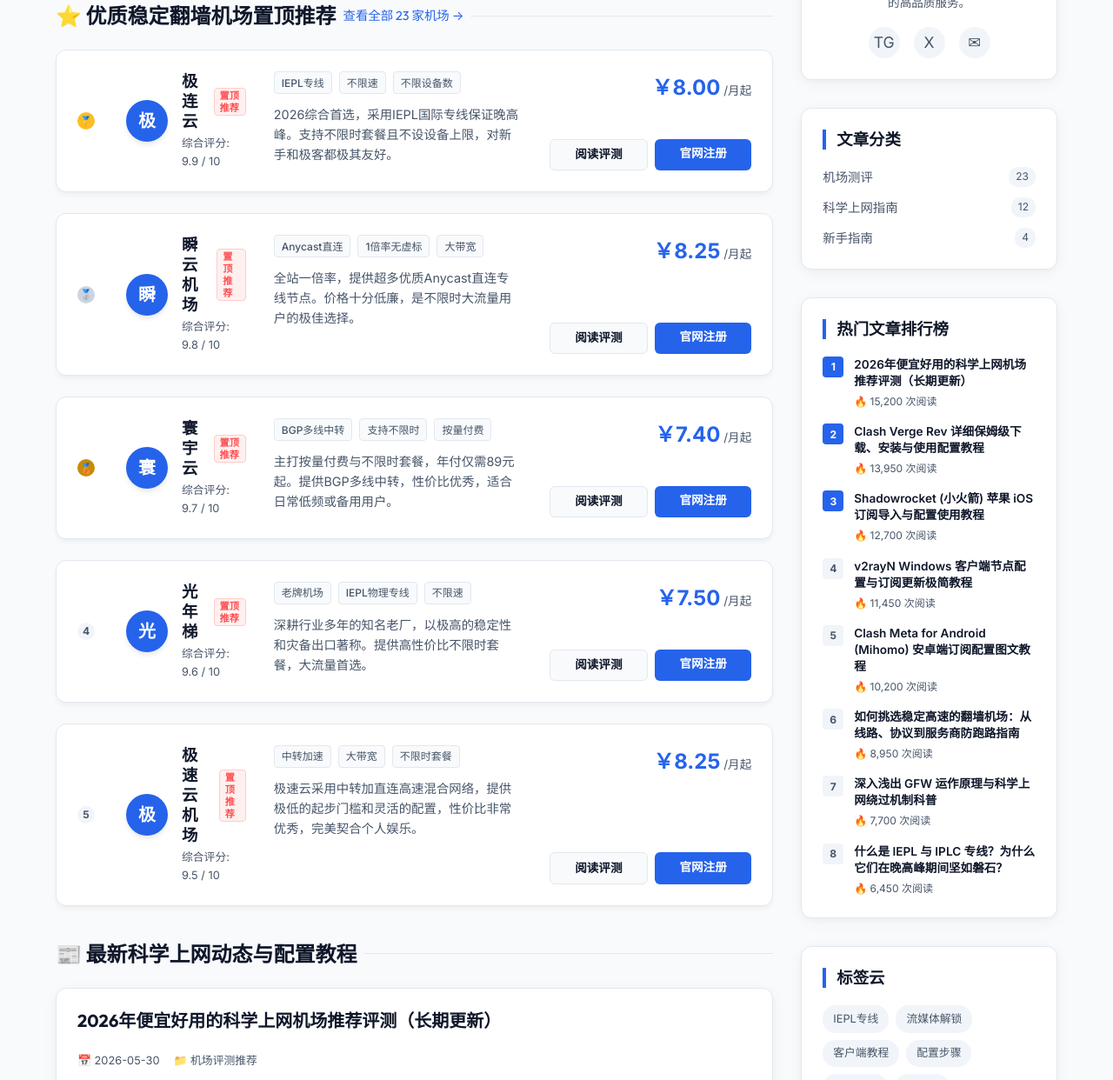
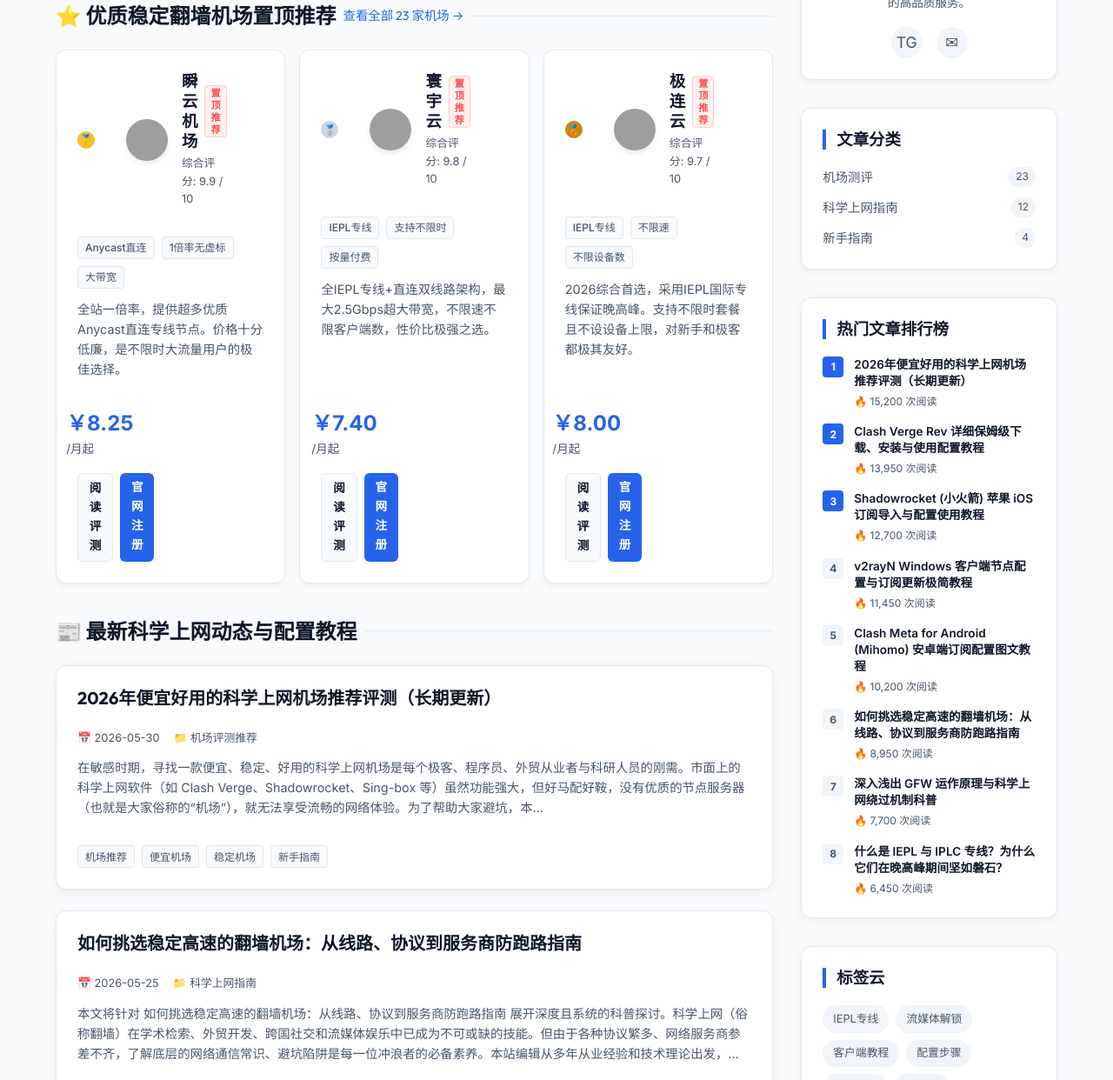
Before and after one commit to jilianyun090-hue/tizibest, a website: page index.html in a window 1280 px wide. Shown: the part 351-1593 px from the top of the page at 87% size. Drawn offline with Linux system fonts and the light colour scheme; grey boxes are pictures that could not be loaded.

Commit message:
feat: update homepage pinned airports and links

```diff
--- a/index.html
+++ b/index.html
@@ -63,18 +63,78 @@
           <span>⭐ 优质稳定翻墙机场置顶推荐</span>
           <a href="airport.html" style="font-size: 0.9rem; color: var(--accent); font-weight: normal; text-decoration: none;">查看全部 23 家机场 →</a>
         </h2>
-        <div class="airport-list-container pinned-list">
+        <div class="airport-list-container pinned-list" style="display: grid; grid-template-columns: repeat(3, 1fr); gap: 1rem;">
 
-      <div class="airport-list-item pinned-item">
+      <div class="airport-list-item pinned-item" style="display: flex; flex-direction: column; justify-content: space-between;">
         <div class="airport-list-left">
           <div class="airport-list-rank"><span class="compare-rank rank-1">🥇</span></div>
-          <div class="airport-list-avatar" style="background: var(--accent); color: white;">极</div>
+          <div class="airport-list-avatar" style="background: transparent; padding: 0; overflow: hidden; border-radius: 50%; width: 48px; height: 48px; flex-shrink: 0;"><img src="https://i.ibb.co/DHLgNf1d/Gemini-Generated-Image-7oufv07oufv07ouf-1.png" alt="瞬云" style="width: 100%; height: 100%; object-fit: cover;"></div>
+          <div class="airport-list-name-section">
+            <h3 class="airport-list-name" style="display: flex; align-items: center; gap: 0.5rem;">
+              瞬云机场
+              <span class="pinned-badge" style="background: #fff0f0; color: #ff4d4f; font-size: 0.7rem; padding: 1px 6px; border-radius: 4px; border: 1px solid #ffccc7;">置顶推荐</span>
+            </h3>
+            <span class="airport-list-sub">综合评分: 9.9 / 10</span>
+          </div>
+        </div>
+
+        <div class="airport-list-middle">
+          <div class="airport-list-tags"><span class="feature-tag">Anycast直连</span><span class="feature-tag">1倍率无虚标</span><span class="feature-tag">大带宽</span></div>
+          <p class="airport-list-desc">全站一倍率，提供超多优质Anycast直连专线节点。价格十分低廉，是不限时大流量用户的极佳选择。</p>
+        </div>
+
+        <div class="airport-list-right">
+          <div class="airport-list-price">
+            <span class="price-val">￥8.25</span> /月起
+          </div>
+          <div class="airport-list-actions">
+            <a href="posts/shunyun-review.html" class="list-btn btn-review" style="padding: 0.4rem 0.8rem; font-size: 0.85rem;">阅读评测</a>
+            <a href="https://ccc.jichang.best/#/register?code=o4I4kToe" target="_blank" rel="nofollow" class="list-btn btn-go" style="padding: 0.4rem 0.8rem; font-size: 0.85rem;">官网注册</a>
+          </div>
+        </div>
+      </div>
+
+
+      <div class="airport-list-item pinned-item" style="display: flex; flex-direction: column; justify-content: space-between;">
+        <div class="airport-list-left">
+          <div class="airport-list-rank"><span class="compare-rank rank-2">🥈</span></div>
+          <div class="airport-list-avatar" style="background: transparent; padding: 0; overflow: hidden; border-radius: 50%; width: 48px; height: 48px; flex-shrink: 0;"><img src="https://i.ibb.co/wrhvStSP/Gemini-Generated-Image-8su9c18su9c18su9-1.png" alt="寰宇云" style="width: 100%; height: 100%; object-fit: cover;"></div>
+          <div class="airport-list-name-section">
+            <h3 class="airport-list-name" style="display: flex; align-items: center; gap: 0.5rem;">
+              寰宇云
+              <span class="pinned-badge" style="background: #fff0f0; color: #ff4d4f; font-size: 0.7rem; padding: 1px 6px; border-radius: 4px; border: 1px solid #ffccc7;">置顶推荐</span>
+            </h3>
+            <span class="airport-list-sub">综合评分: 9.8 / 10</span>
+          </div>
+        </div>
+
+        <div class="airport-list-middle">
+          <div class="airport-list-tags"><span class="feature-tag">IEPL专线</span><span class="feature-tag">支持不限时</span><span class="feature-tag">按量付费</span></div>
+          <p class="airport-list-desc">全IEPL专线+直连双线路架构，最大2.5Gbps超大带宽，不限速不限客户端数，性价比极强之选。</p>
+        </div>
+
+        <div class="airport-list-right">
+          <div class="airport-list-price">
+            <span class="price-val">￥7.40</span> /月起
+          </div>
+          <div class="airport-list-actions">
+            <a href="posts/huanyuyun-review.html" class="list-btn btn-review" style="padding: 0.4rem 0.8rem; font-size: 0.85rem;">阅读评测</a>
+            <a href="https://vip3.huanyuyunbest.com/#/register?code=K6h5VWw2" target="_blank" rel="nofollow" class="list-btn btn-go" style="padding: 0.4rem 0.8rem; font-size: 0.85rem;">官网注册</a>
+          </div>
+        </div>
+      </div>
+
+
+      <div class="airport-list-item pinned-item" style="display: flex; flex-direction: column; justify-content: space-between;">
+        <div class="airport-list-left">
+          <div class="airport-list-rank"><span class="compare-rank rank-3">🥉</span></div>
+          <div class="airport-list-avatar" style="background: transparent; padding: 0; overflow: hidden; border-radius: 50%; width: 48px; height: 48px; flex-shrink: 0;"><img src="https://i.ibb.co/5XvXTMxR/photo-2025-12-14-16-40-25.jpg" alt="极连云" style="width: 100%; height: 100%; object-fit: cover;"></div>
           <div class="airport-list-name-section">
             <h3 class="airport-list-name" style="display: flex; align-items: center; gap: 0.5rem;">
               极连云
               <span class="pinned-badge" style="background: #fff0f0; color: #ff4d4f; font-size: 0.7rem; padding: 1px 6px; border-radius: 4px; border: 1px solid #ffccc7;">置顶推荐</span>
             </h3>
-            <span class="airport-list-sub">综合评分: 9.9 / 10</span>
+            <span class="airport-list-sub">综合评分: 9.7 / 10</span>
           </div>
         </div>
 
@@ -90,126 +150,6 @@
           <div class="airport-list-actions">
             <a href="posts/jilianyun-review.html" class="list-btn btn-review" style="padding: 0.4rem 0.8rem; font-size: 0.85rem;">阅读评测</a>
             <a href="https://haozevpn.jlyvipaff.com/#/?code=KUKfOY13" target="_blank" rel="nofollow" class="list-btn btn-go" style="padding: 0.4rem 0.8rem; font-size: 0.85rem;">官网注册</a>
-          </div>
-        </div>
-      </div>
-
-
-      <div class="airport-list-item pinned-item">
-        <div class="airport-list-left">
-          <div class="airport-list-rank"><span class="compare-rank rank-2">🥈</span></div>
-          <div class="airport-list-avatar" style="background: var(--accent); color: white;">瞬</div>
-          <div class="airport-list-name-section">
-            <h3 class="airport-list-name" style="display: flex; align-items: center; gap: 0.5rem;">
-              瞬云机场
-              <span class="pinned-badge" style="background: #fff0f0; color: #ff4d4f; font-size: 0.7rem; padding: 1px 6px; border-radius: 4px; border: 1px solid #ffccc7;">置顶推荐</span>
-            </h3>
-            <span class="airport-list-sub">综合评分: 9.8 / 10</span>
-          </div>
-        </div>
-
-        <div class="airport-list-middle">
-          <div class="airport-list-tags"><span class="feature-tag">Anycast直连</span><span class="feature-tag">1倍率无虚标</span><span class="feature-tag">大带宽</span></div>
-          <p class="airport-list-desc">全站一倍率，提供超多优质Anycast直连专线节点。价格十分低廉，是不限时大流量用户的极佳选择。</p>
-        </div>
-
-        <div class="airport-list-right">
-          <div class="airport-list-price">
-            <span class="price-val">￥8.25</span> /月起
-          </div>
-          <div class="airport-list-actions">
-            <a href="posts/shunyun-review.html" class="list-btn btn-review" style="padding: 0.4rem 0.8rem; font-size: 0.85rem;">阅读评测</a>
-            <a href="https://bbb.jichang.best/#/register?code=o4I4kToe" target="_blank" rel="nofollow" class="list-btn btn-go" style="padding: 0.4rem 0.8rem; font-size: 0.85rem;">官网注册</a>
-          </div>
-        </div>
-      </div>
-
-
-      <div class="airport-list-item pinned-item">
-        <div class="airport-list-left">
-          <div class="airport-list-rank"><span class="compare-rank rank-3">🥉</span></div>
-          <div class="airport-list-avatar" style="background: var(--accent); color: white;">寰</div>
-          <div class="airport-list-name-section">
-            <h3 class="airport-list-name" style="display: flex; align-items: center; gap: 0.5rem;">
-              寰宇云
-              <span class="pinned-badge" style="background: #fff0f0; color: #ff4d4f; font-size: 0.7rem; padding: 1px 6px; border-radius: 4px; border: 1px solid #ffccc7;">置顶推荐</span>
-            </h3>
-            <span class="airport-list-sub">综合评分: 9.7 / 10</span>
-          </div>
-        </div>
-
-        <div class="airport-list-middle">
-          <div class="airport-list-tags"><span class="feature-tag">BGP多线中转</span><span class="feature-tag">支持不限时</span><span class="feature-tag">按量付费</span></div>
-          <p class="airport-list-desc">主打按量付费与不限时套餐，年付仅需89元起。提供BGP多线中转，性价比优秀，适合日常低频或备用用户。</p>
-        </div>
-
-        <div class="airport-list-right">
-          <div class="airport-list-price">
-            <span class="price-val">￥7.40</span> /月起
-          </div>
-          <div class="airport-list-actions">
-            <a href="posts/huanyuyun-review.html" class="list-btn btn-review" style="padding: 0.4rem 0.8rem; font-size: 0.85rem;">阅读评测</a>
-            <a href="https://bbb.jichang.best/#/register?code=o4I4kToe" target="_blank" rel="nofollow" class="list-btn btn-go" style="padding: 0.4rem 0.8rem; font-size: 0.85rem;">官网注册</a>
-          </div>
-        </div>
-      </div>
-
-
-      <div class="airport-list-item pinned-item">
-        <div class="airport-list-left">
-          <div class="airport-list-rank"><span class="compare-rank">4</span></div>
-          <div class="airport-list-avatar" style="background: var(--accent); color: white;">光</div>
-          <div class="airport-list-name-section">
-            <h3 class="airport-list-name" style="display: flex; align-items: center; gap: 0.5rem;">
-              光年梯
-              <span class="pinned-badge" style="background: #fff0f0; color: #ff4d4f; font-size: 0.7rem; padding: 1px 6px; border-radius: 4px; border: 1px solid #ffccc7;">置顶推荐</span>
-            </h3>
-            <span class="airport-list-sub">综合评分: 9.6 / 10</span>
-          </div>
-        </div>
-
-        <div class="airport-list-middle">
-          <div class="airport-list-tags"><span class="feature-tag">老牌机场</span><span class="feature-tag">IEPL物理专线</span><span class="feature-tag">不限速</span></div>
-          <p class="airport-list-desc">深耕行业多年的知名老厂，以极高的稳定性和灾备出口著称。提供高性价比不限时套餐，大流量首选。</p>
-        </div>
-
-        <div class="airport-list-right">
-          <div class="airport-list-price">
-            <span class="price-val">￥7.50</span> /月起
-          </div>
-          <div class="airport-list-actions">
-            <a href="posts/guangnianti-review.html" class="list-btn btn-review" style="padding: 0.4rem 0.8rem; font-size: 0.85rem;">阅读评测</a>
-            <a href="https://gnt001.gntvipaff.cc/#/?code=j1ufpE44" target="_blank" rel="nofollow" class="list-btn btn-go" style="padding: 0.4rem 0.8rem; font-size: 0.85rem;">官网注册</a>
-          </div>
-        </div>
-      </div>
-
-
-      <div class="airport-list-item pinned-item">
-        <div class="airport-list-left">
-          <div class="airport-list-rank"><span class="compare-rank">5</span></div>
-          <div class="airport-list-avatar" style="background: var(--accent); color: white;">极</div>
-          <div class="airport-list-name-section">
-            <h3 class="airport-list-name" style="display: flex; align-items: center; gap: 0.5rem;">
-              极速云机场
-              <span class="pinned-badge" style="background: #fff0f0; color: #ff4d4f; font-size: 0.7rem; padding: 1px 6px; border-radius: 4px; border: 1px solid #ffccc7;">置顶推荐</span>
-            </h3>
-            <span class="airport-list-sub">综合评分: 9.5 / 10</span>
-          </div>
-        </div>
-
-        <div class="airport-list-middle">
-          <div class="airport-list-tags"><span class="feature-tag">中转加速</span><span class="feature-tag">大带宽</span><span class="feature-tag">不限时套餐</span></div>
-          <p class="airport-list-desc">极速云采用中转加直连高速混合网络，提供极低的起步门槛和灵活的配置，性价比非常优秀，完美契合个人娱乐。</p>
-        </div>
-
-        <div class="airport-list-right">
-          <div class="airport-list-price">
-            <span class="price-val">￥8.25</span> /月起
-          </div>
-          <div class="airport-list-actions">
-            <a href="posts/jisuyun-review.html" class="list-btn btn-review" style="padding: 0.4rem 0.8rem; font-size: 0.85rem;">阅读评测</a>
-            <a href="https://ask.xsccusm.com:8888/#/register?code=RENHYxqv" target="_blank" rel="nofollow" class="list-btn btn-go" style="padding: 0.4rem 0.8rem; font-size: 0.85rem;">官网注册</a>
           </div>
         </div>
       </div>
@@ -454,9 +394,8 @@
         <h3 class="bio-name">vpns-top 评测室</h3>
         <p class="bio-desc">我们是一群网络极客与技术博客作者。在这里，我们长期对市面上主流机场进行延迟、速度与流媒体解锁测试，帮助大家在纷繁复杂的翻墙工具中避坑、挑选最适合的高品质服务。</p>
         <div class="social-links">
-          <a href="#" class="social-icon" title="Telegram 频道">TG</a>
-          <a href="#" class="social-icon" title="Twitter 官方账号">X</a>
-          <a href="#" class="social-icon" title="联系邮箱">✉</a>
+          <a href="https://t.me/feifei04" target="_blank" class="social-icon" title="Telegram 频道">TG</a>
+          <a href="mailto:haozevpn@gmail.com" class="social-icon" title="联系邮箱">✉</a>
         </div>
       </div>
 
```
Also changed, not shown: airport.html (+28 -28 lines).
